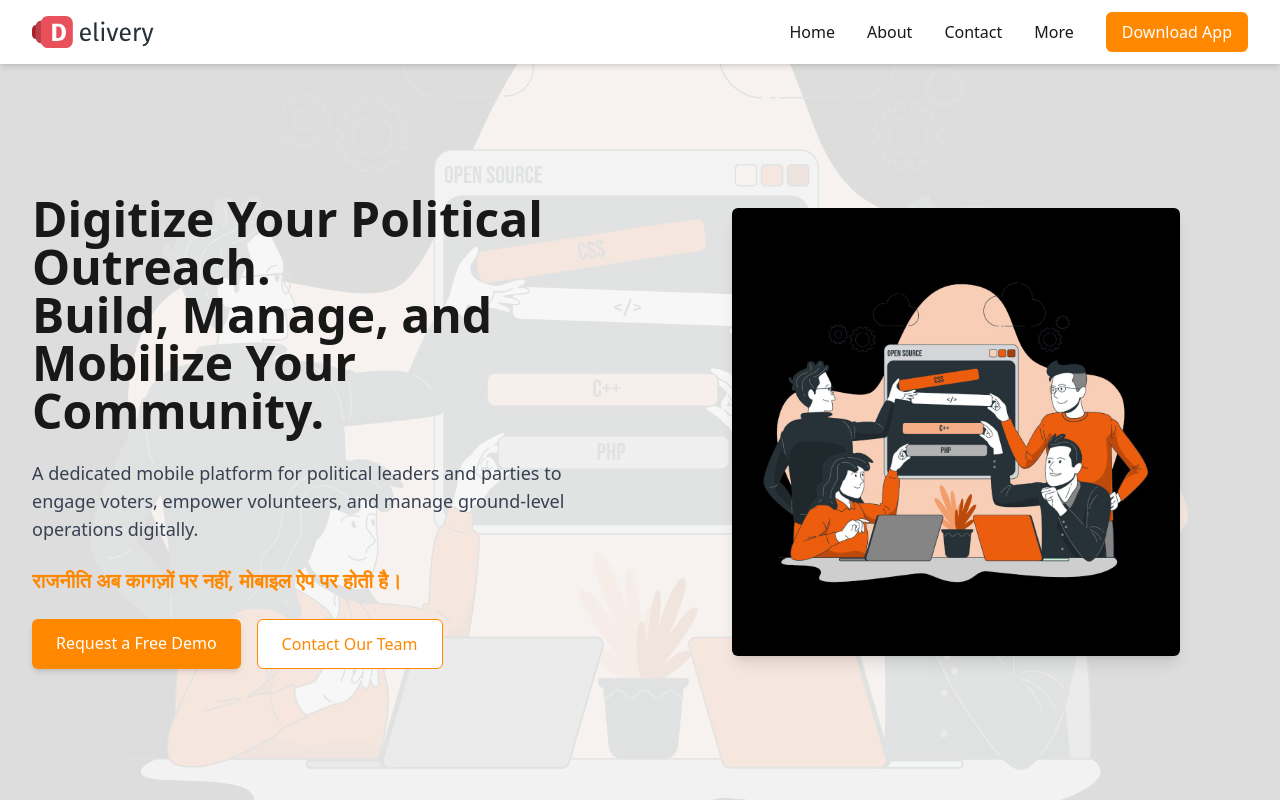
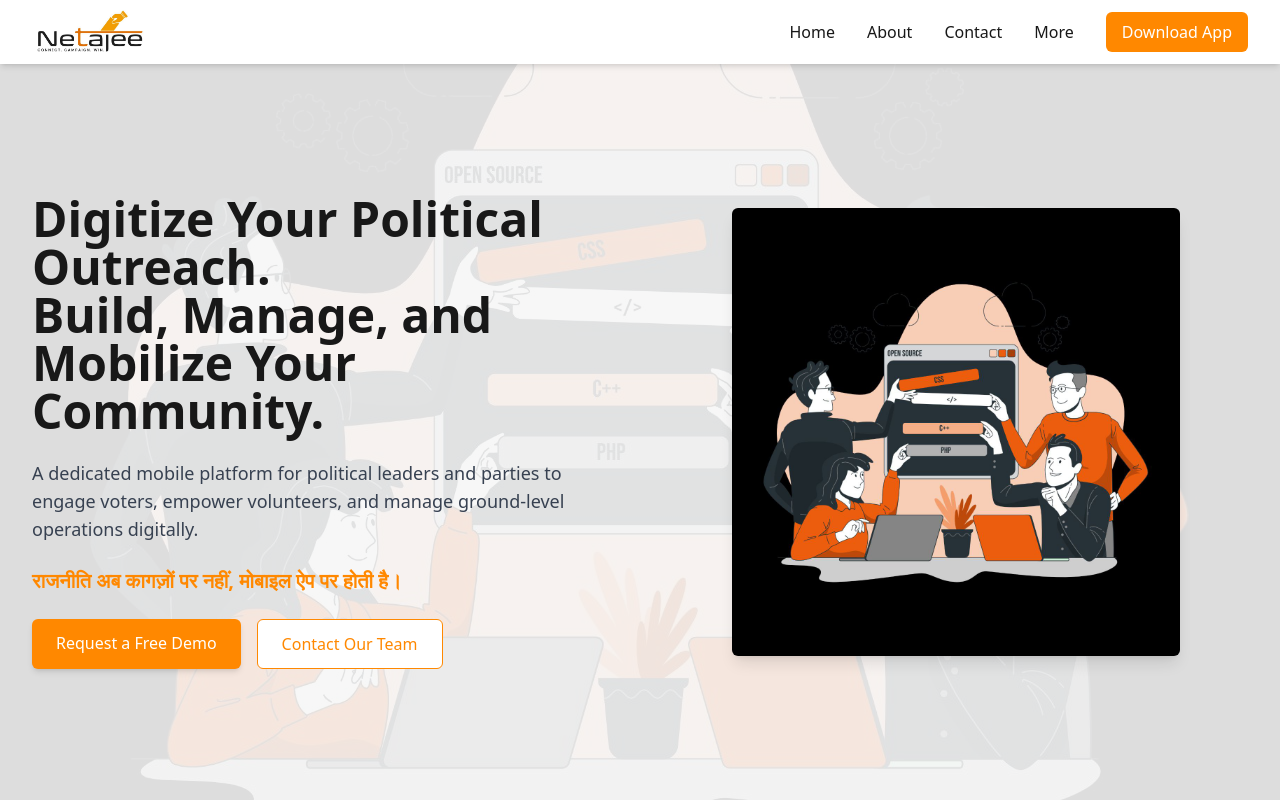
Before and after one commit to TG-Websites/NetajiiAppLandingPage, a plain HTML site: page delivery-free-lite/index.html in a window 1280 px wide. Shown: the top 800 px of the page. Drawn offline with nearby package versions, Linux system fonts and the light colour scheme.

Commit message:
logo added

```diff
--- a/delivery-free-lite/index.html
+++ b/delivery-free-lite/index.html
@@ -74,7 +74,7 @@
 
       <!-- Logo -->
       <a href="index.html" class="flex items-center space-x-2">
-        <img src="assets/img/logo/logo.svg" alt="Logo" class="h-8" />
+        <img src="./../netajee-logo.jpg" alt="Logo" class="h-14" />
         <!-- <span class="font-bold text-lg text-themeblack">YourBrand</span> -->
       </a>
 
@@ -611,7 +611,7 @@
       <div>
         <div class="logo mb-5">
           <a href="index.html">
-            <img src="assets/img/logo/logo-2.svg" alt="logo" class="w-32">
+            <img src="./../netajee-logo.jpg" alt="logo" class="w-32">
           </a>
         </div>
         <h3 class="text-lg font-semibold mb-3">About the App</h3>
```
Also changed, not shown: netajee-logo.jpg (added), netajee-logo2.jpg (added).
